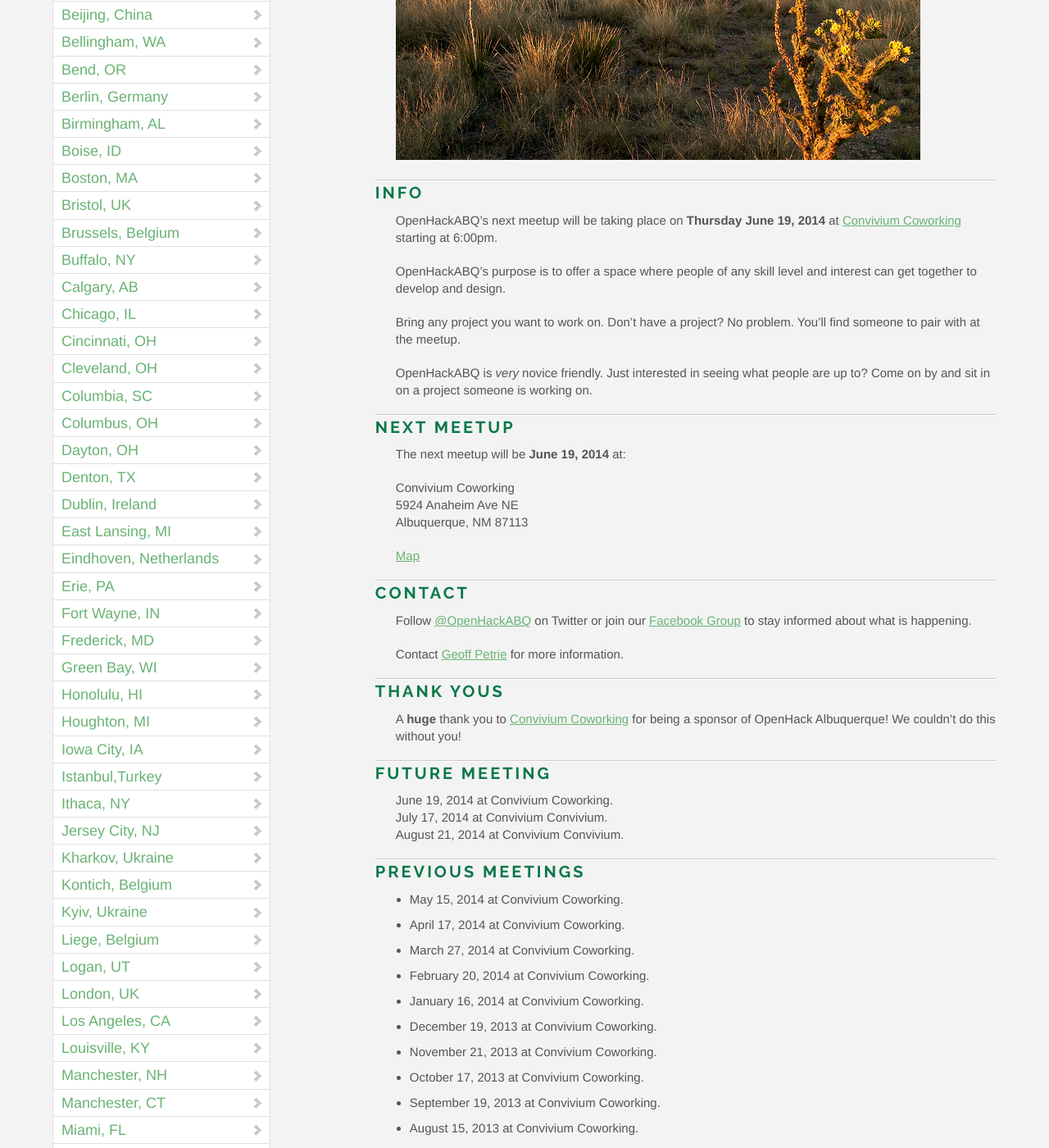
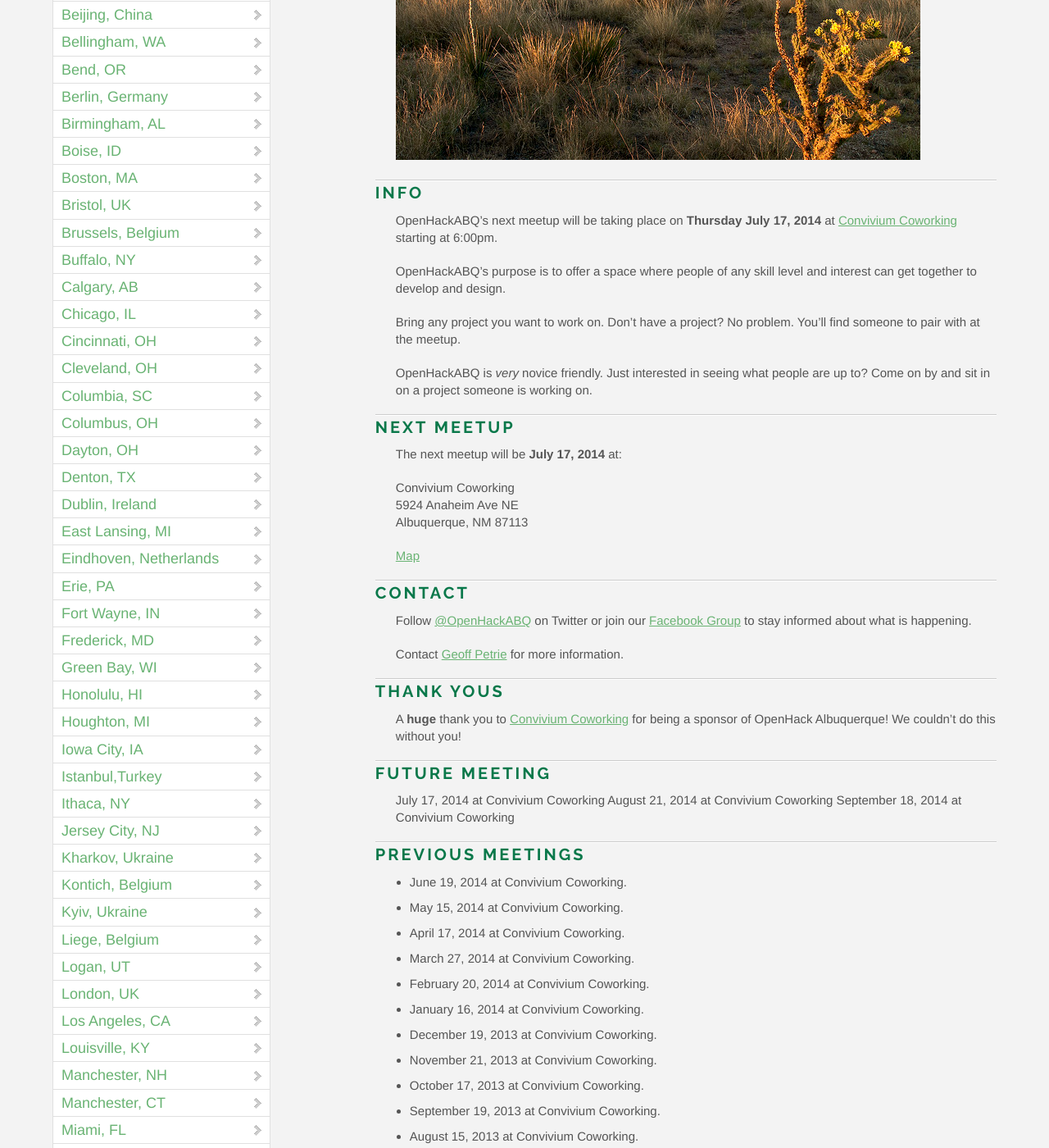
Before and after one commit to OpenHack/openhack.github.com, a Jekyll site: the page built from albuquerque/index.markdown, in a window 1280 px wide and 1400 px high, scrolled down 446 px. Shown: the whole window at 82% size. Built offline with Jekyll 4.4.1, drawn with Linux system fonts in a browser that asks for light colours; nearby versions of some CDN libraries; comment, search, counter and statistics services are not loaded.

Commit message:
ABQ update

```diff
--- a/albuquerque/index.markdown
+++ b/albuquerque/index.markdown
@@ -9,7 +9,7 @@ title: OpenHack - Albuquerque, NM
 
 ### Info
 
-OpenHackABQ's next meetup will be taking place on **Thursday June 19, 2014** at
+OpenHackABQ's next meetup will be taking place on **Thursday July 17, 2014** at
 [Convivium Coworking](http://www.conviviumcoworking.com/) starting at 6:00pm.
 
 OpenHackABQ's purpose is to offer a space where people of any skill level
@@ -23,7 +23,7 @@ are up to? Come on by and sit in on a project someone is working on.
 
 ### Next meetup
 
-The next meetup will be **June 19, 2014** at:
+The next meetup will be **July 17, 2014** at:
 
 Convivium Coworking
 5924 Anaheim Ave NE
@@ -47,12 +47,13 @@ for being a sponsor of OpenHack Albuquerque! We couldn't do this without you!
 
 ### Future Meeting
 
-June 19, 2014 at Convivium Coworking.
-July 17, 2014 at Convivium Convivium.
-August 21, 2014 at Convivium Convivium.
+July 17, 2014 at Convivium Coworking
+August 21, 2014 at Convivium Coworking
+September 18, 2014 at Convivium Coworking
 
 ### Previous Meetings
 
+* June 19, 2014 at Convivium Coworking.
 * May 15, 2014 at Convivium Coworking.
 * April 17, 2014 at Convivium Coworking.
 * March 27, 2014 at Convivium Coworking.
```
